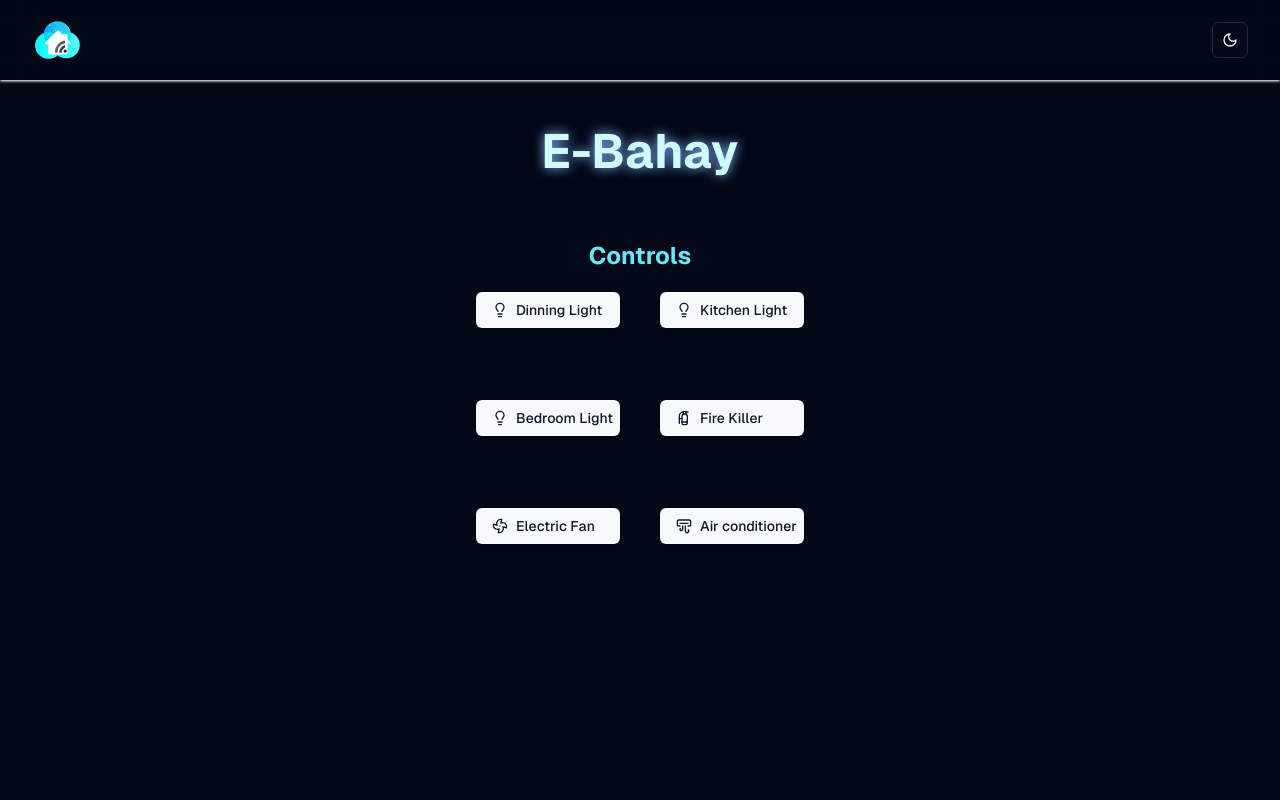
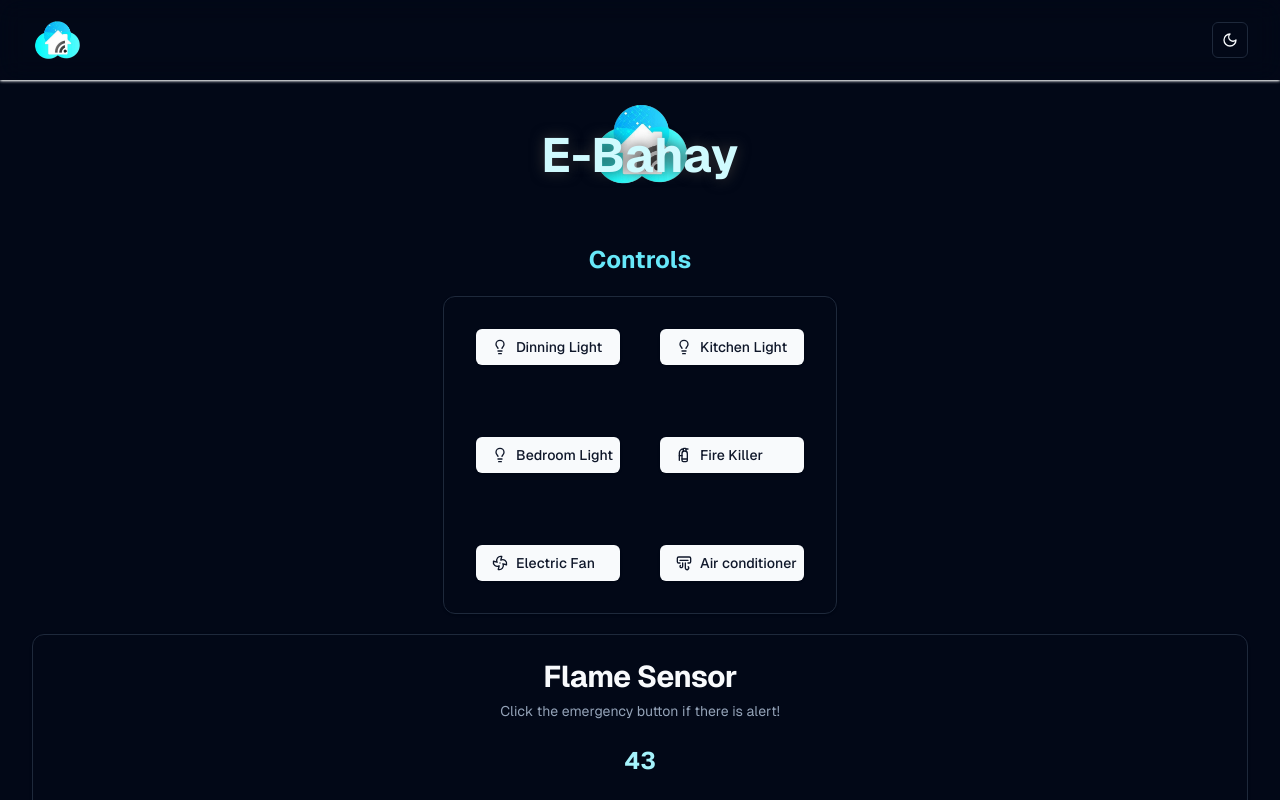
Before and after one commit to cpe-prog/hometech, a Next.js app: page / in a window 1280 px wide. Shown: the top 800 px of the page. Built offline with nearby package versions, Linux system fonts and the light colour scheme.

Commit message:
chore: adding sensors content

```diff
--- a/app/globals.css
+++ b/app/globals.css
@@ -72,5 +72,5 @@ body {
 }
 
 .customShadow {
-	text-shadow: #86b7ff 0px 0px 12px;
+	text-shadow: #363434 0px 0px 14px;
 }
--- a/app/page.tsx
+++ b/app/page.tsx
@@ -1,12 +1,16 @@
 import Controls from "@/components/controls";
+import Sensor from "@/components/sensor";
 
 export default function Home() {
 	return (
 		<div className=" flex flex-col min-h-screen text-center  p-8 pt-20 font-[family-name:var(--font-geist-sans)]">
-			<h1 className="mt-12 mb-2 font-bold text-5xl customShadow   dark:text-cyan-100">
-				E-Bahay
-			</h1>
+			<div className="bg-center mt-5 bg-contain bg-no-repeat bg-bg-header">
+				<h1 className=" mb-2 mt-8 font-bold text-5xl customShadow  dark:text-cyan-100">
+					E-Bahay
+				</h1>
+			</div>
 			<Controls />
+			<Sensor />
 		</div>
 	);
 }
--- a/components/controls.tsx
+++ b/components/controls.tsx
@@ -3,6 +3,7 @@
 
 import { Button } from "@/components/ui/button";
 
+import { Card } from "@/components/ui/card";
 import { controlData } from "@/lib/data";
 import database from "@/lib/firebase.config";
 import { ref, set } from "firebase/database";
@@ -50,8 +51,8 @@ export default function Controls() {
 
 	return (
 		<>
-			<h3 className="font-bold mt-14 text-2xl text-cyan-300">Controls</h3>
-			<div className=" mt-5 grid justify-center grid-cols-2  self-center gap-10">
+			<h3 className="font-bold mt-14 text-2xl  text-cyan-300">Controls</h3>
+			<Card className=" mt-5 items-center grid p-8 pb-0 grid-cols-2  self-center gap-10">
 				{controlData.map((controls) => (
 					<Button
 						key={controls.id}
@@ -61,7 +62,7 @@ export default function Controls() {
 						{controls.icon} {controls.buttonName}
 					</Button>
 				))}
-			</div>
+			</Card>
 		</>
 	);
 }
--- /dev/null
+++ b/components/sensor.tsx
@@ -0,0 +1,30 @@
+import {
+	Card,
+	CardContent,
+	CardDescription,
+	CardFooter,
+	CardHeader,
+	CardTitle,
+} from "@/components/ui/card";
+import { Button } from "./ui/button";
+
+export default function Sensor() {
+	return (
+		<div className="w-full mt-5">
+			<Card>
+				<CardHeader>
+					<CardTitle className="text-3xl font-bold">Flame Sensor</CardTitle>
+					<CardDescription>
+						Click the emergency button if there is alert!
+					</CardDescription>
+				</CardHeader>
+				<CardContent>
+					<p className="font-bold text-2xl text-cyan-200">43</p>
+				</CardContent>
+				<CardFooter className="flex justify-center">
+					<Button variant="destructive">Emergency!</Button>
+				</CardFooter>
+			</Card>
+		</div>
+	);
+}
--- /dev/null
+++ b/components/ui/card.tsx
@@ -0,0 +1,76 @@
+import * as React from "react"
+
+import { cn } from "@/lib/utils"
+
+const Card = React.forwardRef<
+  HTMLDivElement,
+  React.HTMLAttributes<HTMLDivElement>
+>(({ className, ...props }, ref) => (
+  <div
+    ref={ref}
+    className={cn(
+      "rounded-xl border bg-card text-card-foreground shadow",
+      className
+    )}
+    {...props}
+  />
+))
+Card.displayName = "Card"
+
+const CardHeader = React.forwardRef<
+  HTMLDivElement,
+  React.HTMLAttributes<HTMLDivElement>
+>(({ className, ...props }, ref) => (
+  <div
+    ref={ref}
+    className={cn("flex flex-col space-y-1.5 p-6", className)}
+    {...props}
+  />
+))
+CardHeader.displayName = "CardHeader"
+
+const CardTitle = React.forwardRef<
+  HTMLDivElement,
+  React.HTMLAttributes<HTMLDivElement>
+>(({ className, ...props }, ref) => (
+  <div
+    ref={ref}
+    className={cn("font-semibold leading-none tracking-tight", className)}
+    {...props}
+  />
+))
+CardTitle.displayName = "CardTitle"
+
+const CardDescription = React.forwardRef<
+  HTMLDivElement,
+  React.HTMLAttributes<HTMLDivElement>
+>(({ className, ...props }, ref) => (
+  <div
+    ref={ref}
+    className={cn("text-sm text-muted-foreground", className)}
+    {...props}
+  />
+))
+CardDescription.displayName = "CardDescription"
+
+const CardContent = React.forwardRef<
+  HTMLDivElement,
+  React.HTMLAttributes<HTMLDivElement>
+>(({ className, ...props }, ref) => (
+  <div ref={ref} className={cn("p-6 pt-0", className)} {...props} />
+))
+CardContent.displayName = "CardContent"
+
+const CardFooter = React.forwardRef<
+  HTMLDivElement,
+  React.HTMLAttributes<HTMLDivElement>
+>(({ className, ...props }, ref) => (
+  <div
+    ref={ref}
+    className={cn("flex items-center p-6 pt-0", className)}
+    {...props}
+  />
+))
+CardFooter.displayName = "CardFooter"
+
+export { Card, CardHeader, CardFooter, CardTitle, CardDescription, CardContent }
--- a/tailwind.config.ts
+++ b/tailwind.config.ts
@@ -10,53 +10,57 @@ export default {
 	theme: {
 		extend: {
 			colors: {
-  			background: 'hsl(var(--background))',
-  			foreground: 'hsl(var(--foreground))',
+				background: "hsl(var(--background))",
+				foreground: "hsl(var(--foreground))",
 				card: {
-  				DEFAULT: 'hsl(var(--card))',
-  				foreground: 'hsl(var(--card-foreground))'
+					DEFAULT: "hsl(var(--card))",
+					foreground: "hsl(var(--card-foreground))",
 				},
 				popover: {
-  				DEFAULT: 'hsl(var(--popover))',
-  				foreground: 'hsl(var(--popover-foreground))'
+					DEFAULT: "hsl(var(--popover))",
+					foreground: "hsl(var(--popover-foreground))",
 				},
 				primary: {
-  				DEFAULT: 'hsl(var(--primary))',
-  				foreground: 'hsl(var(--primary-foreground))'
+					DEFAULT: "hsl(var(--primary))",
+					foreground: "hsl(var(--primary-foreground))",
 				},
 				secondary: {
-  				DEFAULT: 'hsl(var(--secondary))',
-  				foreground: 'hsl(var(--secondary-foreground))'
+					DEFAULT: "hsl(var(--secondary))",
+					foreground: "hsl(var(--secondary-foreground))",
 				},
 				muted: {
-  				DEFAULT: 'hsl(var(--muted))',
-  				foreground: 'hsl(var(--muted-foreground))'
+					DEFAULT: "hsl(var(--muted))",
+					foreground: "hsl(var(--muted-foreground))",
 				},
 				accent: {
-  				DEFAULT: 'hsl(var(--accent))',
-  				foreground: 'hsl(var(--accent-foreground))'
+					DEFAULT: "hsl(var(--accent))",
+					foreground: "hsl(var(--accent-foreground))",
 				},
 				destructive: {
-  				DEFAULT: 'hsl(var(--destructive))',
-  				foreground: 'hsl(var(--destructive-foreground))'
+					DEFAULT: "hsl(var(--destructive))",
+					foreground: "hsl(var(--destructive-foreground))",
 				},
-  			border: 'hsl(var(--border))',
-  			input: 'hsl(var(--input))',
-  			ring: 'hsl(var(--ring))',
+				border: "hsl(var(--border))",
+				input: "hsl(var(--input))",
+				ring: "hsl(var(--ring))",
 				chart: {
-  				'1': 'hsl(var(--chart-1))',
-  				'2': 'hsl(var(--chart-2))',
-  				'3': 'hsl(var(--chart-3))',
-  				'4': 'hsl(var(--chart-4))',
-  				'5': 'hsl(var(--chart-5))'
-  			}
+					"1": "hsl(var(--chart-1))",
+					"2": "hsl(var(--chart-2))",
+					"3": "hsl(var(--chart-3))",
+					"4": "hsl(var(--chart-4))",
+					"5": "hsl(var(--chart-5))",
+				},
+			},
+			backgroundImage: {
+				"bg-header": "url('/homelogo.png')",
 			},
 			borderRadius: {
-  			lg: 'var(--radius)',
-  			md: 'calc(var(--radius) - 2px)',
-  			sm: 'calc(var(--radius) - 4px)'
-  		}
-  	}
+				lg: "var(--radius)",
+				md: "calc(var(--radius) - 2px)",
+				sm: "calc(var(--radius) - 4px)",
 			},
+		},
+	},
+	// eslint-disable-next-line @typescript-eslint/no-require-imports
 	plugins: [require("tailwindcss-animate")],
 } satisfies Config;
```
Also changed, not shown: public/homelogo.png (added). Lines whose indentation alone changed are shown as unchanged.
